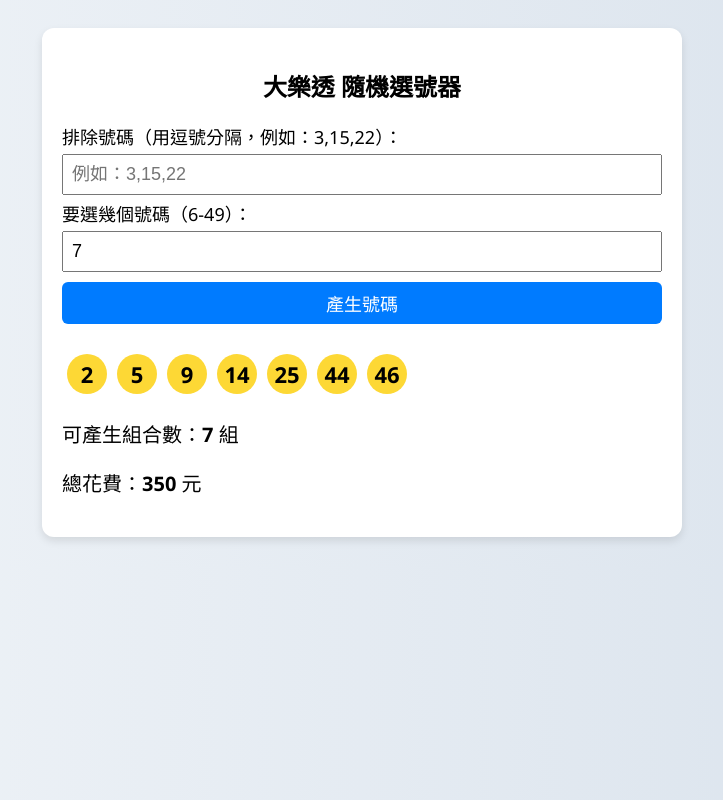
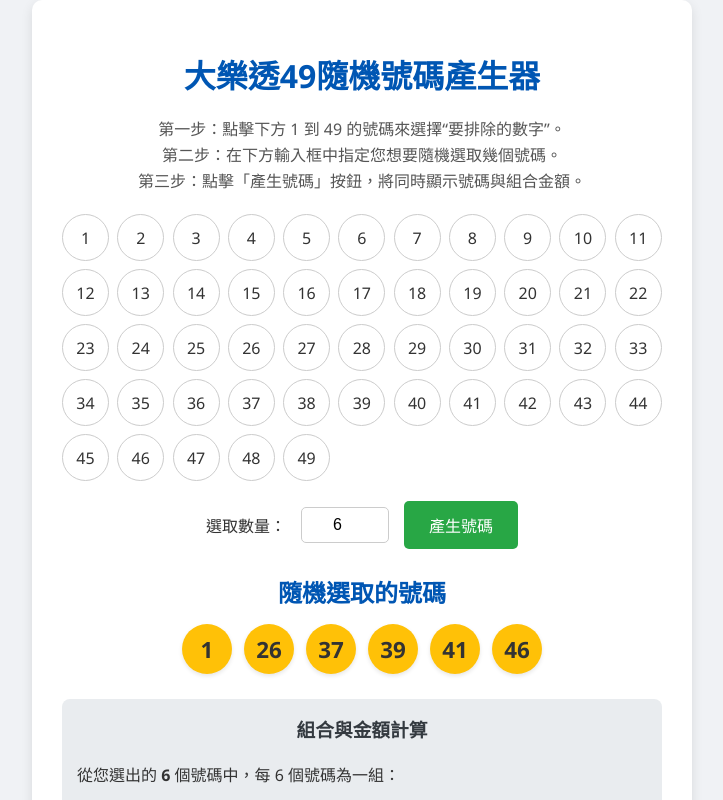
Before and after one commit to youzhy9357/49, a plain HTML site: page index.html in a window 1280 px wide. Both pictures are taken after a click on the button "產生號碼". Shown: the top 800 px of the page, without its empty margins (278-1001 px from the left). Drawn offline with Linux system fonts and the light colour scheme.

Commit message:
Add files via upload

```diff
--- a/index.html
+++ b/index.html
@@ -1,123 +1,287 @@
-
 <!DOCTYPE html>
-<html lang="zh-Hant">
+<html lang="zh-TW">
 <head>
 <meta charset="UTF-8">
-  <title>大樂透 隨機選號器</title>
+<meta name="viewport" content="width=device-width, initial-scale=1.0">
+<title>大樂透49隨機號碼產生器</title>
 <style>
     body {
-      font-family: 'Segoe UI', sans-serif;
-      background: linear-gradient(to right, #f0f4f8, #d9e2ec);
-      padding: 20px;
-      font-size: 18px;
+        font-family: 'Segoe UI', Tahoma, Geneva, Verdana, sans-serif;
+        display: flex;
+        justify-content: center;
+        align-items: center;
+        min-height: 100vh;
+        background-color: #f0f2f5;
+        margin: 0;
+        color: #333;
     }
     .container {
+        background: white;
+        padding: 30px;
+        border-radius: 10px;
+        box-shadow: 0 4px 12px rgba(0,0,0,0.1);
+        width: 90%;
         max-width: 600px;
-      margin: auto;
-      background: white;
-      padding: 20px;
-      border-radius: 12px;
-      box-shadow: 0 4px 8px rgba(0,0,0,0.1);
+        text-align: center;
     }
-    h2 {
+    h1 {
+        color: #0056b3;
+        margin-bottom: 20px;
+    }
+    .instructions {
+        margin-bottom: 20px;
+        color: #555;
+        line-height: 1.6;
+    }
+    .number-grid {
+        display: grid;
+        grid-template-columns: repeat(auto-fill, minmax(45px, 1fr));
+        gap: 8px;
+        margin-bottom: 20px;
+    }
+    .number-button {
+        width: 45px;
+        height: 45px;
+        border: 1px solid #ccc;
+        border-radius: 50%;
+        display: flex;
+        justify-content: center;
+        align-items: center;
+        cursor: pointer;
+        background-color: #fff;
+        font-size: 1rem;
+        transition: background-color 0.3s, color 0.3s, border-color 0.3s;
+        user-select: none;
+    }
+    .number-button.excluded {
+        background-color: #dc3545;
+        color: white;
+        border-color: #dc3545;
+    }
+    .controls {
+        display: flex;
+        justify-content: center;
+        align-items: center;
+        gap: 15px;
+        margin-bottom: 20px;
+        flex-wrap: wrap;
+    }
+    .controls label {
+        font-size: 1rem;
+    }
+    .controls input[type="number"] {
+        width: 70px;
+        padding: 8px;
+        border: 1px solid #ccc;
+        border-radius: 5px;
+        font-size: 1rem;
         text-align: center;
-      font-size: 24px;
     }
-    input, button {
-      font-size: 18px;
-      padding: 8px;
-      margin: 5px 0;
-      width: 100%;
-      box-sizing: border-box;
+    #generate-btn {
+        background-color: #28a745;
+        color: white;
+        padding: 12px 25px;
+        border: none;
+        border-radius: 5px;
+        cursor: pointer;
+        font-size: 1rem;
+        transition: background-color 0.3s;
     }
-    button {
-      background-color: #007bff;
-      color: white;
-      border: none;
-      border-radius: 6px;
-      cursor: pointer;
+    #generate-btn:hover {
+        background-color: #218838;
     }
-    button:hover {
-      background-color: #0056b3;
+    #results {
+        margin-top: 25px;
     }
-    .result {
-      margin-top: 20px;
-      font-size: 20px;
+    .result-title {
+        font-size: 1.5rem;
+        color: #0056b3;
+        margin-bottom: 15px;
     }
-    .number-ball {
-      display: inline-block;
-      background-color: #fdd835;
-      color: black;
+    .result-numbers {
+        display: flex;
+        flex-wrap: wrap;
+        justify-content: center;
+        gap: 12px;
+    }
+    .result-number {
+        width: 50px;
+        height: 50px;
+        background-color: #ffc107;
+        color: #333;
+        border-radius: 50%;
+        display: flex;
+        justify-content: center;
+        align-items: center;
+        font-size: 1.4rem;
         font-weight: bold;
-      font-size: 22px;
-      width: 40px;
-      height: 40px;
-      line-height: 40px;
-      border-radius: 50%;
+        box-shadow: 0 2px 4px rgba(0,0,0,0.1);
+    }
+    #combination-results {
+        margin-top: 25px;
+        padding: 15px;
+        background-color: #e9ecef;
+        border-radius: 8px;
+        text-align: left;
+        line-height: 1.7;
+    }
+    #combination-results h3 {
+        margin-top: 0;
+        margin-bottom: 10px;
+        color: #343a40;
         text-align: center;
-      margin: 5px;
-      animation: bounce 0.5s ease;
     }
-    @keyframes bounce {
-      0% { transform: scale(0.5); opacity: 0; }
-      50% { transform: scale(1.2); opacity: 1; }
-      100% { transform: scale(1); }
+    .error {
+        color: #dc3545;
+        margin-top: 15px;
+        font-weight: bold;
     }
 </style>
 </head>
 <body>
+
 <div class="container">
-    <h2>大樂透 隨機選號器</h2>
-    <label>排除號碼（用逗號分隔，例如：3,15,22）：</label>
-    <input type="text" id="excludeNumbers" placeholder="例如：3,15,22">
-    <label>要選幾個號碼（6-49）：</label>
-    <input type="number" id="numberCount" min="6" max="49" value="7">
-    <button onclick="generateNumbers()">產生號碼</button>
-    <div class="result" id="result"></div>
-    <div class="result" id="combinationInfo"></div>
+    <h1>大樂透49隨機號碼產生器</h1>
+    <p class="instructions">
+        第一步：點擊下方 1 到 49 的號碼來選擇“要排除的數字”。<br>
+        第二步：在下方輸入框中指定您想要隨機選取幾個號碼。<br>
+        第三步：點擊「產生號碼」按鈕，將同時顯示號碼與組合金額。
+    </p>
+
+    <div class="number-grid" id="number-grid"></div>
+
+    <div class="controls">
+        <label for="quantity">選取數量：</label>
+        <input type="number" id="quantity" value="6" min="1" max="49">
+        <button id="generate-btn">產生號碼</button>
+    </div>
+
+    <div id="results"></div>
+    <div id="error-message" class="error"></div>
+
 </div>
 
 <script>
-    function generateNumbers() {
-      const excludeInput = document.getElementById("excludeNumbers").value;
-      const excludeNumbers = excludeInput.split(',').map(num => parseInt(num.trim())).filter(num => !isNaN(num));
-      const count = parseInt(document.getElementById("numberCount").value);
+    document.addEventListener('DOMContentLoaded', () => {
+        const numberGrid = document.getElementById('number-grid');
+        const quantityInput = document.getElementById('quantity');
+        const generateBtn = document.getElementById('generate-btn');
+        const resultsDiv = document.getElementById('results');
+        const errorMessageDiv = document.getElementById('error-message');
 
-      let pool = [];
-      for (let i = 1; i <= 49; i++) {
-        if (!excludeNumbers.includes(i)) {
-          pool.push(i);
+        const totalNumbers = 49;
+        let excludedNumbers = new Set();
+
+        // 建立號碼按鈕
+        for (let i = 1; i <= totalNumbers; i++) {
+            const numberButton = document.createElement('div');
+            numberButton.classList.add('number-button');
+            numberButton.textContent = i;
+            numberButton.dataset.number = i;
+            numberButton.addEventListener('click', () => toggleExclude(i, numberButton));
+            numberGrid.appendChild(numberButton);
+        }
+
+        function toggleExclude(number, element) {
+            if (excludedNumbers.has(number)) {
+                excludedNumbers.delete(number);
+                element.classList.remove('excluded');
+            } else {
+                excludedNumbers.add(number);
+                element.classList.add('excluded');
             }
         }
 
-      if (count > pool.length) {
-        document.getElementById("result").innerText = "排除號碼太多，無法選出足夠的號碼！";
-        document.getElementById("combinationInfo").innerText = "";
+        // --- Helper functions for calculation ---
+        function factorial(num) {
+            if (num < 0) return 0;
+            if (num === 0) return 1;
+            let result = 1;
+            for (let i = 2; i <= num; i++) {
+                result *= i;
+            }
+            return result;
+        }
+
+        function calculateCombinations(n, k) {
+            if (k < 0 || k > n) {
+                return 0;
+            }
+            return factorial(n) / (factorial(k) * factorial(n - k));
+        }
+
+        generateBtn.addEventListener('click', () => {
+            resultsDiv.innerHTML = '';
+            errorMessageDiv.textContent = '';
+
+            const quantity = parseInt(quantityInput.value, 10);
+
+            let availableNumbers = [];
+            for (let i = 1; i <= totalNumbers; i++) {
+                if (!excludedNumbers.has(i)) {
+                    availableNumbers.push(i);
+                }
+            }
+
+            if (isNaN(quantity) || quantity <= 0) {
+                errorMessageDiv.textContent = '請輸入一個有效的選取數量。';
                 return;
             }
 
-      let selected = [];
-      while (selected.length < count) {
-        const index = Math.floor(Math.random() * pool.length);
-        selected.push(pool.splice(index, 1)[0]);
+            if (quantity > availableNumbers.length) {
+                errorMessageDiv.textContent = `可選的號碼數量不足 (剩餘 ${availableNumbers.length} 個)，無法選取 ${quantity} 個號碼。`;
+                return;
             }
 
-      selected.sort((a, b) => a - b);
-      const resultDiv = document.getElementById("result");
-      resultDiv.innerHTML = selected.map(num => `<span class="number-ball">${num}</span>`).join('');
-
-      // Calculate combinations of 5 numbers
-      const comboCount = factorial(selected.length) / (factorial(6) * factorial(selected.length - 6));
-      const totalCost = comboCount * 50;
-      document.getElementById("combinationInfo").innerHTML = `
-        <p>可產生組合數：<strong>${comboCount.toLocaleString()}</strong> 組</p>
-        <p>總花費：<strong>${totalCost.toLocaleString()}</strong> 元</p>
-      `;
+            let selectedNumbers = [];
+            for (let i = 0; i < quantity; i++) {
+                const randomIndex = Math.floor(Math.random() * availableNumbers.length);
+                const selectedNumber = availableNumbers.splice(randomIndex, 1)[0];
+                selectedNumbers.push(selectedNumber);
             }
 
-    function factorial(n) {
-      return n <= 1 ? 1 : n * factorial(n - 1);
+            selectedNumbers.sort((a, b) => a - b);
+
+            displayResults(selectedNumbers, quantity);
+        });
+
+        function displayResults(numbers, quantity) {
+            const resultTitle = document.createElement('h2');
+            resultTitle.classList.add('result-title');
+            resultTitle.textContent = '隨機選取的號碼';
+            resultsDiv.appendChild(resultTitle);
+
+            const resultNumbersContainer = document.createElement('div');
+            resultNumbersContainer.classList.add('result-numbers');
+
+            numbers.forEach(number => {
+                const numberDiv = document.createElement('div');
+                numberDiv.classList.add('result-number');
+                numberDiv.textContent = number;
+                resultNumbersContainer.appendChild(numberDiv);
+            });
+
+            resultsDiv.appendChild(resultNumbersContainer);
+
+            // --- 新增的計算與顯示邏輯 ---
+            if (quantity >= 6) {
+                const combinations = calculateCombinations(quantity, 6);
+                const totalCost = combinations * 50;
+
+                const comboDiv = document.createElement('div');
+                comboDiv.id = 'combination-results';
+
+                comboDiv.innerHTML = `
+                    <h3>組合與金額計算</h3>
+                    <p>從您選出的 <strong>${quantity}</strong> 個號碼中，每 6 個號碼為一組：</p>
+                    <p>◉ 共可產生 <strong>${combinations.toLocaleString()}</strong> 組。</p>
+                    <p>◉ 總計金額為 <strong>${totalCost.toLocaleString()}</strong> 元 (以每組50元計算)。</p>
+                `;
+                resultsDiv.appendChild(comboDiv);
             }
+        }
+    });
 </script>
+
 </body>
 </html>
```
Lines whose indentation alone changed are shown as unchanged.
